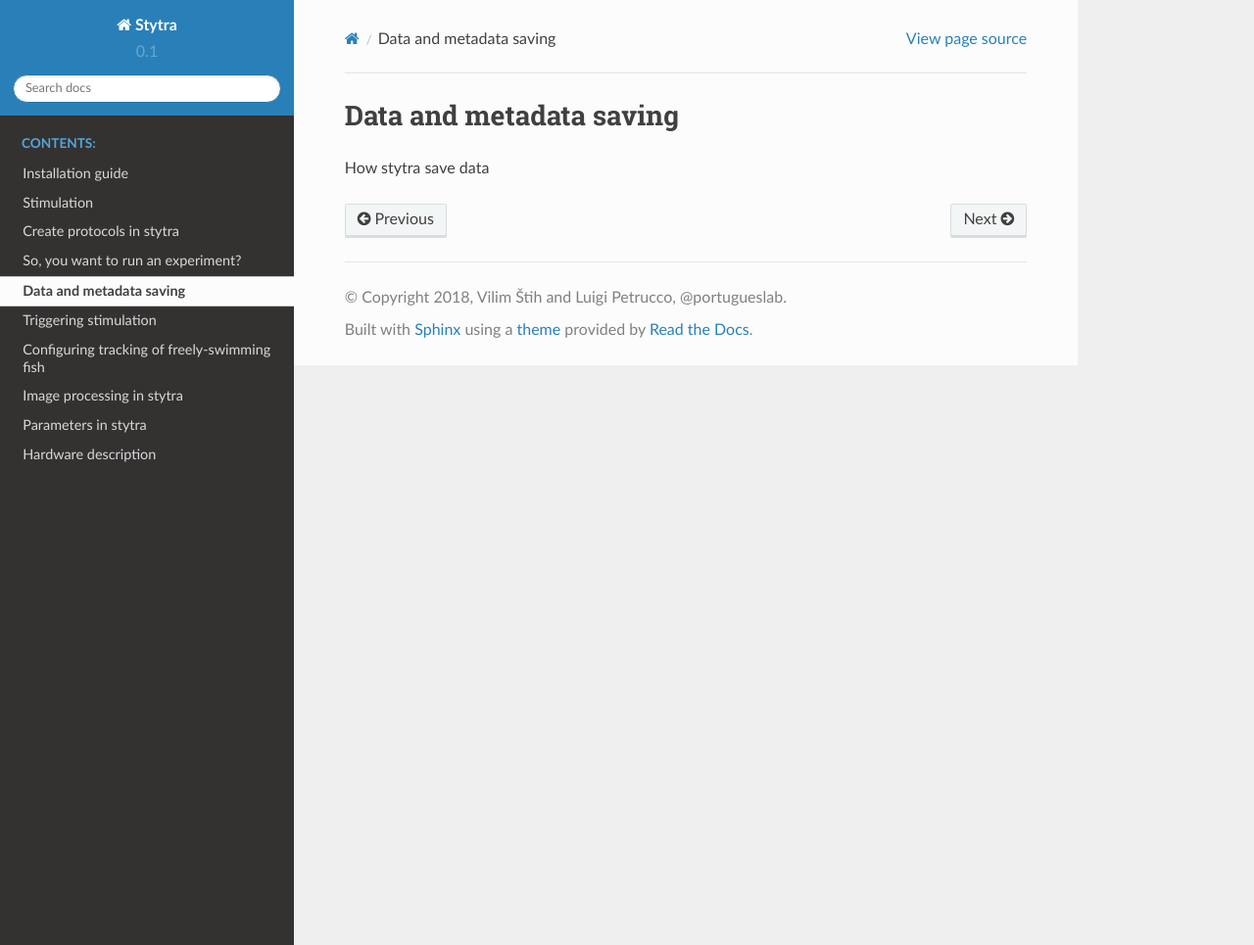
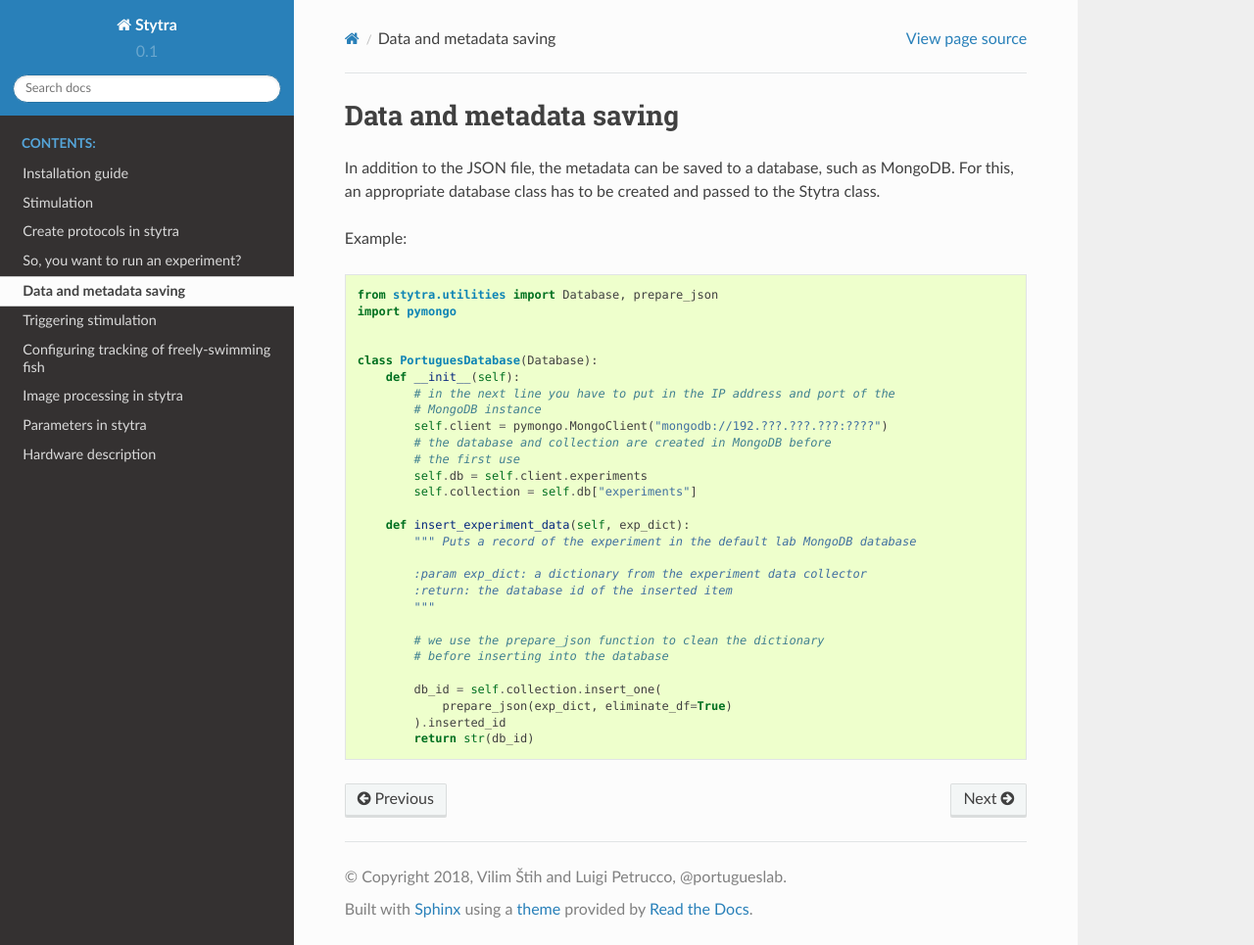
Before and after one commit to portugueslab/stytra, a Sphinx documentation site: the page built from docs/source/data_saving.rst, in a window 1280 px wide and 965 px high. Shown: the whole window at 98% size. Built offline with Sphinx 7.4.7 and the Read the Docs theme 2.0.0, drawn with Linux system fonts in a browser that asks for light colours.

Commit message:
Updates to docs

```diff
--- a/docs/source/create_protocol.rst
+++ b/docs/source/create_protocol.rst
@@ -31,7 +31,7 @@ Example::
 Parameterise the protocol
 -------------------------
 
-Stytra uses a custom `Parameter`_ class from the lightparam library (https://github.com/portugueslab/lightparam) to
+Stytra uses a custom `Param` class from the `lightparam library <https://github.com/portugueslab/lightparam>`_ to
 handle parameterization of its
 classes, including the Protocol class.
 For a complete description of Parameters
--- a/docs/source/data_saving.rst
+++ b/docs/source/data_saving.rst
@@ -1,4 +1,36 @@
 Data and metadata saving
 ========================
 
-How stytra save data
+In addition to the JSON file, the metadata can be saved to a database, such as MongoDB. For this, an appropriate database class has to be created and
+passed to the Stytra class.
+
+Example::
+
+    from stytra.utilities import Database, prepare_json
+    import pymongo
+
+
+    class PortuguesDatabase(Database):
+        def __init__(self):
+            # in the next line you have to put in the IP address and port of the
+            # MongoDB instance
+            self.client = pymongo.MongoClient("mongodb://192.???.???.???:????")
+            # the database and collection are created in MongoDB before
+            # the first use
+            self.db = self.client.experiments
+            self.collection = self.db["experiments"]
+
+        def insert_experiment_data(self, exp_dict):
+            """ Puts a record of the experiment in the default lab MongoDB database
+
+            :param exp_dict: a dictionary from the experiment data collector
+            :return: the database id of the inserted item
+            """
+
+            # we use the prepare_json function to clean the dictionary
+            # before inserting into the database
+
+            db_id = self.collection.insert_one(
+                prepare_json(exp_dict, eliminate_df=True)
+            ).inserted_id
+            return str(db_id)
--- a/docs/source/hardware_list.rst
+++ b/docs/source/hardware_list.rst
@@ -64,6 +64,6 @@ Head-restrained setup
 Freely-swimming setup
 .....................
 .. csv-table:: Components for freely swimming configuration behavioural setup
-   :file: ../hardware_list/embedded.csv
+   :file:
    :widths: 10, 25, 25, 25, 25, 25, 25, 25, 25, 25
    :header-rows: 1
--- a/docs/source/parameters_stytra.rst
+++ b/docs/source/parameters_stytra.rst
@@ -2,3 +2,4 @@ Parameters in stytra
 ====================
 
 Various aspects of the experiments are parametrised using the lightparam package.
+For basic use patterns you can refere to the readme.
```
Also changed, not shown: docs/source/install_guide.rst (+12 -0 lines), docs/source/triggering_intro.rst (+27 -18 lines), 1 other file.
